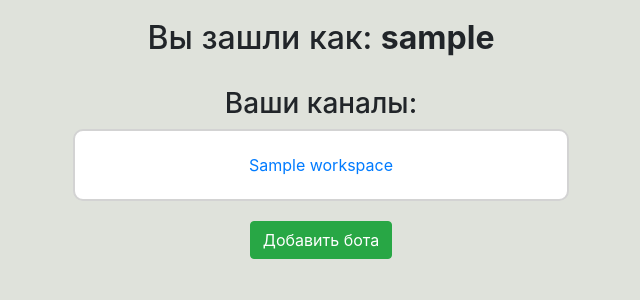
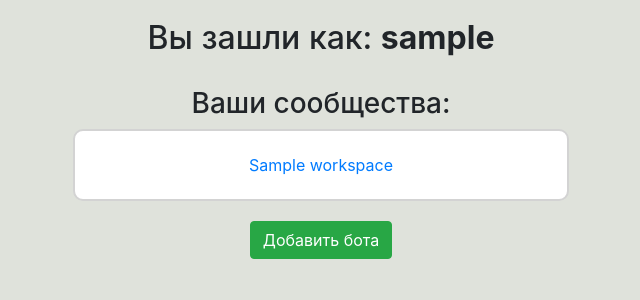
Before and after one commit to SlavaKyrai/slackbot, a Django app: page / in a window 1280 px wide. Shown: the part 56-356 px from the top of the page, without its empty margins (319-959 px from the left). Run offline with Django 3.2, Linux system fonts and the light colour scheme; a user stored in the database is signed in; tables that the repository leaves empty hold one stand-in row (values such as "Sample post"); some libraries are stand-ins or nearby versions.

Commit message:
rename channels

```diff
--- a/botapp/templates/botapp/workspaces_list.html
+++ b/botapp/templates/botapp/workspaces_list.html
@@ -6,7 +6,7 @@
     <h2 align="center">Вы зашли как: <strong>{{ user }}</strong></h2>
     {% if workspaces %}
         <div class="card-container">
-            <h3 align="center" style="margin-top: 30px">Ваши каналы:</h3>
+            <h3 align="center" style="margin-top: 30px">Ваши сообщества:</h3>
 
             <div class="card">
                 <ul class="list-group list-group-flush">
@@ -28,7 +28,7 @@
     {% else %}
         <div class="empty-workspace" align="center">
             <p>Похоже, вы ещё не авторизировали приложения ни в одном канале</p>
-             <a href="https://slack.com/oauth/authorize?client_id=279452991798.278091243440&scope=bot,channels:history,commands"
+            <a href="https://slack.com/oauth/authorize?client_id=279452991798.278091243440&scope=bot,channels:history,commands"
                class="btn btn-success" role="button">Добавить бота</a>
         </div>
     {% endif %}
```
